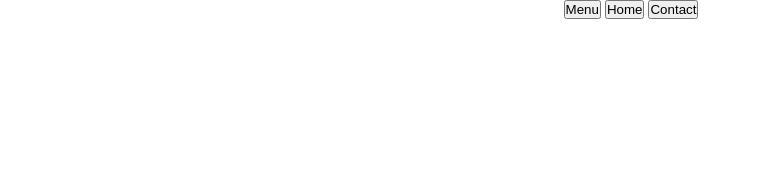
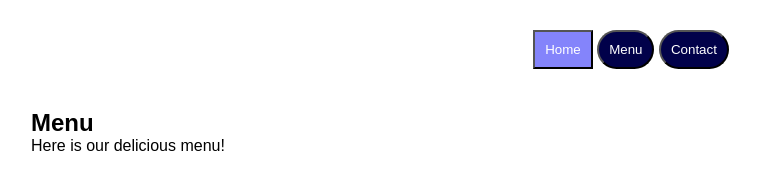
Before and after one commit to Chideradominic/restaurant-page, a website built with webpack: page src/index.html in a window 1280 px wide. Both pictures are taken after a click on the button "Home". Shown: the whole page, without its empty margins (9-769 px from the left). Built offline with nearby package versions, Linux system fonts and the light colour scheme.

Commit message:
done  with styling my contact.js

```diff
--- a/package.json
+++ b/package.json
@@ -7,7 +7,7 @@
     "test": "echo \"Error: no test specified\" && exit 1",
     "watch": "webpack --watch",
     "start": "webpack serve --open",
-    "build": "webpack.config.js"
+    "build": "webpack"
   },
   "author": "",
   "license": "ISC",
--- a/src/index.js
+++ b/src/index.js
@@ -1,8 +1,35 @@
 import './style.css';
+import { createHomeTab } from './tabs/home';
+import { createContactTab } from './tabs/contact';
+import { createMenuTab } from './tabs/menu';
+
+const homeTab =createHomeTab();
+const menuTab = createMenuTab();
+const contactTab = createContactTab();
 const btn = document.querySelectorAll('button');
-const lables = ['Menu', 'Home', 'Contact']
+const lables = ['Home', 'Menu', 'Contact']
+loadTab(homeTab);
 btn.forEach((btn,index) =>{
   if (index < lables.length){
     btn.innerHTML = lables[index]
+  };
+  if (btn.innerText === lables[0]){
+    btn.onclick = () => loadTab(menuTab);
+
   }
-})
+  else if (btn.innerText === lables[1]){
+    btn. onclick = () => loadTab(homeTab)
+  }
+  else if (btn.innerText === lables[2]){
+    btn. onclick = () => loadTab(contactTab)
+  }
+
+});
+
+
+function loadTab(tab) {
+  const content = document.getElementById('content');
+  content.innerHTML='';
+  content.appendChild(tab);
+
+}
--- a/src/style.css
+++ b/src/style.css
@@ -2,8 +2,59 @@
   margin: 0;
   padding: 0;
   box-sizing: border-box ;
+  font-family: sans-serif;
 }
 header{
   display:flex;
   justify-content: center;
 }
+button {
+  padding: 10px;
+  margin-top: 30px;
+  border-radius: 30px;
+  background-color: rgb(1, 1, 74);
+  color: white;
+}
+button:hover{
+  background-color: blue;
+}
+button:focus{
+  background-color: rgb(132, 132, 251);
+  border-radius: 0;
+}
+.tab {
+  margin: 40px;
+}
+.contact-tab{
+  text-align: center;
+
+  border: 2px solid rgb(0, 0, 2);
+  padding: 10px;
+  max-width:300px;
+  margin: auto;
+  border-radius: 10px;
+  margin-top: 40px;
+
+}
+input {
+  width: 250px;
+  padding: 10px;
+  border-radius: 10px;
+
+}
+label{
+  text-align: left;
+}
+.contact-tab div {
+  padding: 10px;
+  text-align: left;
+  font-weight: bold;
+}
+span{
+  color: red;
+}
+.contact-tab div:nth-child(8){
+ display: flex;
+ justify-content: center;
+  text-align: center;
+}
--- a/src/tabs/contact.js
+++ b/src/tabs/contact.js
@@ -0,0 +1,18 @@
+export function createContactTab() {
+  const contactDiv = document.createElement('div');
+  contactDiv.classList.add('contact-tab');
+
+
+
+  contactDiv.innerHTML =`
+  <h2>Contact</h2>
+  <div><label for ="first-name"> First Name <span>*</span> <label/></div>
+  <input type="text" id= "first-name" placeholder = "First Name" </div>
+ <div><label for ="last-name"> Last Name <span>*</span> </label></div>
+   <input type="text" id= "last-name" placeholder = "Last name" </div>
+  <div><label for ="phone-number"> Tel <span>*</span> </label></div>
+   <input type="tel" id= "phone-number" placeholder = "Phone Number" </div>
+   <div><button type=button> submit</button></div>
+ `
+  return contactDiv;
+}
--- a/src/tabs/home.js
+++ b/src/tabs/home.js
@@ -0,0 +1,11 @@
+export function createHomeTab() {
+  const homeDiv = document.createElement('div');
+  homeDiv.classList.add('tab');
+  homeDiv.innerHTML =`
+  <h1>HotChix</h1>
+    <h2> Healthy food to live a healthier life in the future</h2>
+    <p> Enjour a healthy life by eathing healthy foods that have extraordinary flavours taht make your life healther for today and in the future
+    <img src
+  `
+  return homeDiv;
+}
--- a/src/tabs/menu.js
+++ b/src/tabs/menu.js
@@ -0,0 +1,9 @@
+export function createMenuTab() {
+  const menuDiv = document.createElement('div');
+  menuDiv.classList.add('tab')
+  menuDiv.innerHTML =`
+  <h2>Menu</h2>
+    <p>Here is our delicious menu!</p>
+  `
+  return menuDiv;
+}
```
